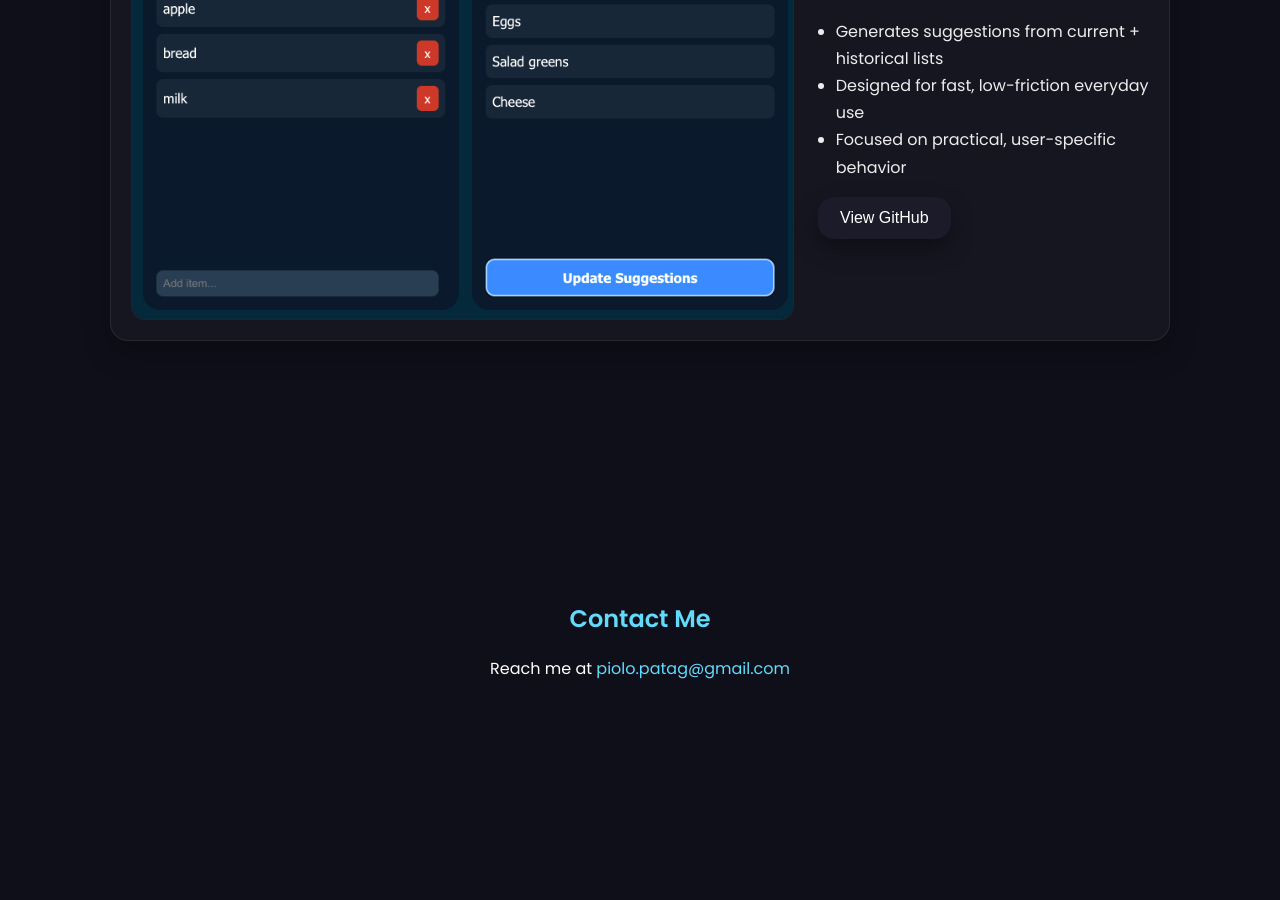
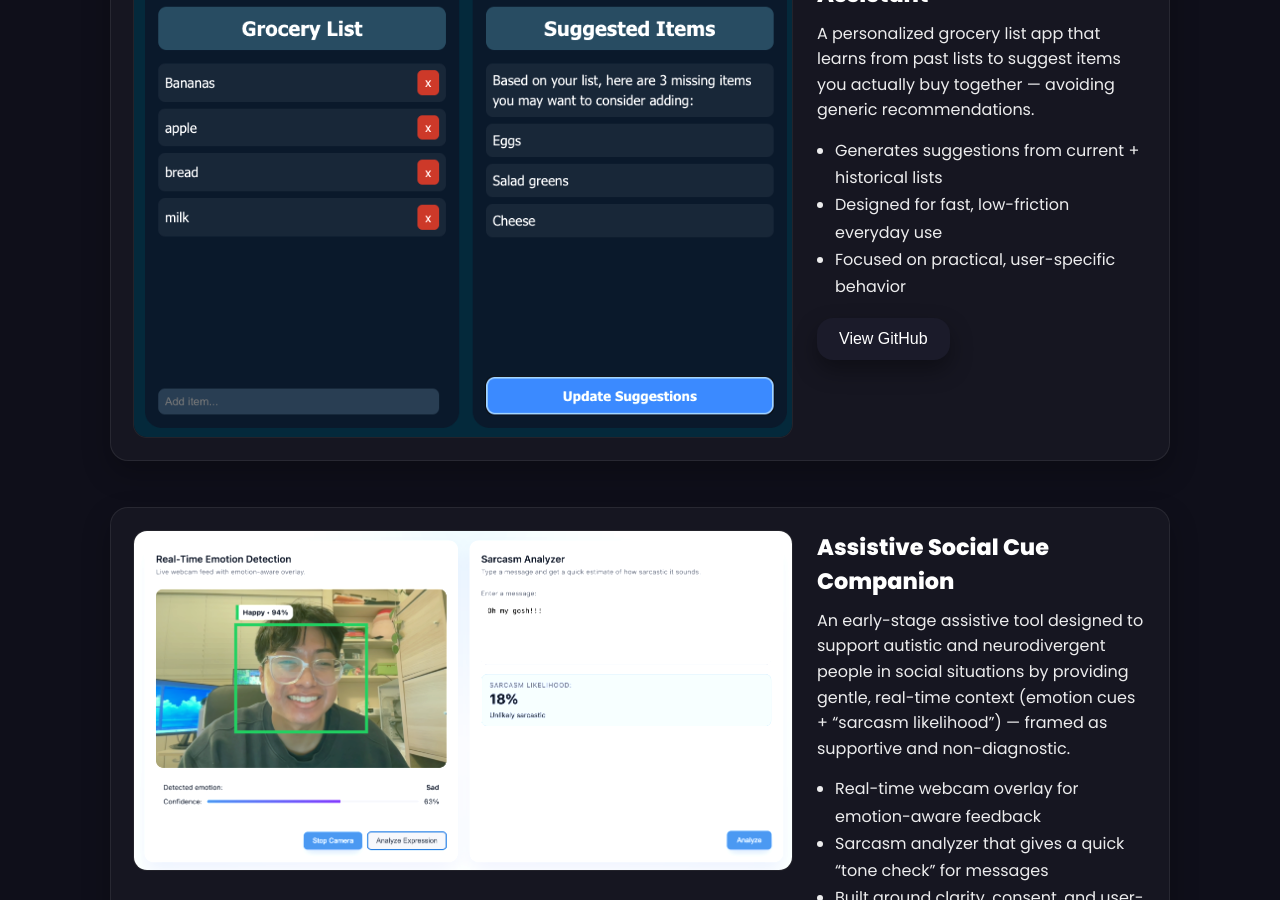
Before and after one commit to spiderpilo/spiderpilo.github.io, a React (Create React App) app: page / in a window 1280 px wide. Shown: the part 1900-2800 px from the top of the page. Before the commit the page ends 2710 px from the top, so only its background shows below. Built offline with nearby package versions, Linux system fonts and the light colour scheme.

Commit message:
added new project to project section

```diff
--- a/src/App.css
+++ b/src/App.css
@@ -1,4 +1,3 @@
-/* src/App.css */
 @import url('https://fonts.googleapis.com/css2?family=Poppins:wght@400;600;800&display=swap');
 
 :root {
@@ -16,11 +15,14 @@ html, body {
   padding: 0;
   background: var(--bg);
   color: var(--text);
-  font-family: 'Poppins', system-ui, sans-serif;
+  font-family: 'Poppins', system-ui, -apple-system, Segoe UI, Roboto, Arial, sans-serif;
   scroll-behavior: smooth;
 }
 
-.page-wrapper { min-height: 100vh; }
+.page-wrapper {
+  min-height: 100vh;
+  display: block;
+}
 
 /* HERO */
 .centered.hero {
@@ -31,7 +33,7 @@ html, body {
   align-items: center;
   width: min(100%, 900px);
   margin: 0 auto;
-  padding: 40px 20px;
+  padding: 40px 20px 40px;
   text-align: center;
 }
 
@@ -47,6 +49,11 @@ h1 { margin-bottom: 10px; }
     0 0 25px rgba(255, 255, 255, 0.2);
 }
 
+/* IMPORTANT: needed for letter transforms */
+.name-letter {
+  display: inline-block;
+}
+
 p {
   line-height: 1.6;
   max-width: 700px;
@@ -56,8 +63,8 @@ p {
 /* BUTTONS */
 .button-row {
   display: flex;
+  flex-wrap: wrap;
   gap: 18px;
-  flex-wrap: wrap;
   justify-content: center;
   margin-top: 28px;
 }
@@ -66,33 +73,37 @@ p {
   background: var(--btn);
   color: var(--text);
   padding: 14px 34px;
+  font-size: 16px;
   border: none;
-  border-radius: 16px; /* bubble feel */
+  border-radius: 16px;
   cursor: pointer;
-  font-size: 16px;
+  transition: transform 0.25s ease, background 0.25s ease, box-shadow 0.25s ease;
   box-shadow: 0 10px 22px rgba(0, 0, 0, 0.35);
-  transition: transform 0.25s ease, background 0.25s ease, box-shadow 0.25s ease;
-  transform: scale(1); /* IMPORTANT: ensures hover always has a baseline */
+  transform: scale(1);
   will-change: transform;
 }
 
-/* IMPORTANT: this is what makes the bubbles expand on hover */
 .my-button:hover {
   transform: translateY(-2px) scale(1.12);
   background: var(--btn-hover);
   box-shadow: 0 16px 30px rgba(0, 0, 0, 0.45);
 }
 
-/* Sections */
+/* SECTIONS */
 .section {
   width: min(100%, 860px);
   margin-inline: auto;
   padding: 120px 20px;
   text-align: center;
   scroll-margin-top: 120px;
+  margin-top: 80px;
 }
 
-h2 { color: var(--accent); font-weight: 600; }
+h2 {
+  margin: 8px 0 14px;
+  color: var(--accent);
+  font-weight: 600;
+}
 
 /* ABOUT */
 .profile-photo {
@@ -100,29 +111,51 @@ h2 { color: var(--accent); font-weight: 600; }
   height: 180px;
   border-radius: 50%;
   object-fit: cover;
-  margin-bottom: 28px;
+  display: block;
+  margin: 0 auto 28px;
   box-shadow: 0 0 24px rgba(255, 255, 255, 0.1);
 }
 
 /* PROJECTS */
+.projects-section {
+  width: min(100%, 1100px);
+}
+
+.projects-list {
+  display: flex;
+  flex-direction: column;
+  gap: 46px;
+  margin-top: 22px;
+}
+
 .project-card {
   display: grid;
-  gap: 22px;
-  padding: 20px;
+  grid-template-columns: 2fr 1fr;
+  gap: 24px;
+  padding: 22px;
   border-radius: 18px;
   background: rgba(255, 255, 255, 0.03);
   border: 1px solid rgba(255, 255, 255, 0.08);
   text-align: left;
   box-shadow: 0 12px 28px rgba(0, 0, 0, 0.25);
+
+  /* ✅ prevents the row from stretching and creating “dead” vertical space */
+  align-items: start;
 }
 
+/* ✅ Wrapper now hugs the image — no forced frame, no reserved height */
 .project-image-wrap {
+  width: 100%;
   border-radius: 14px;
   overflow: hidden;
+  border: 1px solid rgba(255, 255, 255, 0.08);
   background: rgba(0, 0, 0, 0.22);
-  border: 1px solid rgba(255, 255, 255, 0.08);
+
+  /* ✅ remove height constraints that cause empty space */
+  max-height: none;
 }
 
+/* ✅ Show the full screenshot (no crop) */
 .project-image {
   width: 100%;
   height: auto;
@@ -132,31 +165,50 @@ h2 { color: var(--accent); font-weight: 600; }
 }
 
 .project-title {
-  margin: 0;
+  margin: 0 0 10px;
   font-size: 1.4rem;
+  font-weight: 800;
+  color: #fff;
 }
 
-.project-description { opacity: 0.92; }
+.project-description {
+  opacity: 0.92;
+  margin: 0 0 14px;
+}
 
 .project-highlights {
   padding-left: 18px;
   line-height: 1.7;
   opacity: 0.92;
+  margin: 0 0 18px;
 }
 
-.project-actions { margin-top: 10px; }
+.project-actions {
+  margin-top: 6px;
+}
 
-.project-button { padding: 12px 22px; }
+.project-button {
+  padding: 12px 22px;
+}
 
 /* CONTACT */
-.email-link { color: var(--accent); text-decoration: none; }
-.email-link:hover { text-decoration: underline; }
+.email-link {
+  color: var(--accent);
+  text-decoration: none;
+}
+.email-link:hover {
+  text-decoration: underline;
+}
 
-/* Mobile */
+/* MOBILE */
+@media (max-width: 860px) {
+  .project-card {
+    grid-template-columns: 1fr;
+  }
+}
+
 @media (max-width: 640px) {
   .bold-name { font-size: 2.2rem; }
+  .my-button { padding: 12px 26px; }
   .section { padding: 90px 16px; }
-  .my-button { padding: 12px 26px; }
 }
-
-.name-letter { display: inline-block; }
--- a/src/App.js
+++ b/src/App.js
@@ -2,6 +2,7 @@ import './App.css';
 import { motion } from 'framer-motion';
 import profilePic from './Assets/6B0C5008-51E3-48A1-BA54-9009B1713076_1_105_c.jpeg';
 import groceryPic from './Assets/GroceryListAI.png';
+import socialCuePic from './Assets/Assistive_Social_Cue_Companion.png';
 
 // Buttons container (stagger)
 const buttonsContainer = {
@@ -19,8 +20,8 @@ const nameWaveContainer = {
   hidden: {},
   visible: {
     transition: {
-      delayChildren: 1.55,  // starts AFTER bubbles settle
-      staggerChildren: 0.08 // wave spacing per letter
+      delayChildren: 1.55, // starts AFTER bubbles settle
+      staggerChildren: 0.08
     }
   }
 };
@@ -30,7 +31,7 @@ const nameLetter = {
   hidden: { y: 0, scale: 1 },
   visible: {
     y: [0, -14, 0],
-    scale: [1, 1.10, 1],
+    scale: [1, 1.1, 1],
     transition: {
       duration: 0.55,
       times: [0, 0.35, 1],
@@ -39,13 +40,36 @@ const nameLetter = {
   }
 };
 
+// Project card fade-in (reusable)
+const projectCardMotion = {
+  initial: { opacity: 0, y: 60 },
+  whileInView: { opacity: 1, y: 0 },
+  transition: { duration: 1.1, ease: 'easeOut', delay: 0.1 },
+  viewport: { once: true, amount: 0.35 }
+};
+
+// Same animation, just a slightly different delay (avoids duplicate props)
+const projectCardMotionSecond = {
+  ...projectCardMotion,
+  transition: { ...projectCardMotion.transition, delay: 0.2 }
+};
+
 function App() {
   const openLink = (url) => window.open(url, '_blank', 'noopener,noreferrer');
 
+  // Centered scroll (nice for About/Contact)
   const scrollToCentered = (id) => {
     document.getElementById(id)?.scrollIntoView({
       behavior: 'smooth',
       block: 'center'
+    });
+  };
+
+  // Top scroll (nice for Projects so it lands at the start of the stack)
+  const scrollToTop = (id) => {
+    document.getElementById(id)?.scrollIntoView({
+      behavior: 'smooth',
+      block: 'start'
     });
   };
 
@@ -70,11 +94,7 @@ function App() {
             aria-label={name}
           >
             {name.split('').map((ch, idx) => (
-              <motion.span
-                key={`${ch}-${idx}`}
-                className="name-letter"
-                variants={nameLetter}
-              >
+              <motion.span key={`${ch}-${idx}`} className="name-letter" variants={nameLetter}>
                 {ch}
               </motion.span>
             ))}
@@ -84,17 +104,12 @@ function App() {
         <p>I code sometimes...</p>
 
         <p>
-          I am a <b>Computer Science student</b> at CSULB with a huge interest in full stack
-          development, AI, and — most of all — <b>beautiful user experience</b>.
+          I am a <b>Computer Science student</b> at CSULB with a huge interest in full stack development, AI,
+          and — most of all — <b>beautiful user experience</b>.
         </p>
 
         {/* Buttons (bubbles) */}
-        <motion.div
-          className="button-row"
-          variants={buttonsContainer}
-          initial="hidden"
-          animate="visible"
-        >
+        <motion.div className="button-row" variants={buttonsContainer} initial="hidden" animate="visible">
           <motion.button
             className="my-button"
             variants={buttonItem}
@@ -110,7 +125,7 @@ function App() {
             variants={buttonItem}
             whileHover={{ scale: 1.15 }}
             transition={{ type: 'spring', stiffness: 300 }}
-            onClick={() => scrollToCentered('projects')}
+            onClick={() => scrollToTop('projects')}
           >
             Projects
           </motion.button>
@@ -168,31 +183,22 @@ function App() {
           I focus on full-stack applications and AI-assisted tools, with an emphasis on usability and
           human-centered design.
         </p>
-        <p>
-          Outside of coding, I’m usually sketching UI ideas, refining personal projects, or learning
-          something new.
-        </p>
+        <p>Outside of coding, I’m usually sketching UI ideas, refining personal projects, or learning something new.</p>
       </section>
 
       {/* PROJECTS */}
-      <section id="projects" className="section projects-section" style={{ width: 'min(100%, 1100px)' }}>
+      <section id="projects" className="section projects-section">
         <h2>Projects</h2>
 
-        <motion.article
-          className="project-card"
-          style={{ gridTemplateColumns: '2fr 1fr', alignItems: 'start', gap: '24px' }}
-          initial={{ opacity: 0, y: 60 }}
-          whileInView={{ opacity: 1, y: 0 }}
-          transition={{ duration: 1.1, ease: 'easeOut', delay: 0.15 }}
-          viewport={{ once: true, amount: 0.45 }}
-        >
+        <div className="projects-list">
+          {/* PROJECT 1 */}
+          <motion.article className="project-card" {...projectCardMotion}>
             <motion.div
               className="project-image-wrap"
-            style={{ maxHeight: '650px' }}
-            initial={{ opacity: 0, scale: 0.94 }}
+              initial={{ opacity: 0, scale: 0.96 }}
               whileInView={{ opacity: 1, scale: 1 }}
-            transition={{ duration: 1.0, ease: 'easeOut', delay: 0.35 }}
-            viewport={{ once: true, amount: 0.55 }}
+              transition={{ duration: 1.0, ease: 'easeOut', delay: 0.25 }}
+              viewport={{ once: true, amount: 0.45 }}
             >
               <img
                 src={groceryPic}
@@ -206,7 +212,7 @@ function App() {
               className="project-content"
               initial={{ opacity: 0 }}
               whileInView={{ opacity: 1 }}
-            transition={{ duration: 0.9, delay: 0.5 }}
+              transition={{ duration: 0.9, delay: 0.35 }}
               viewport={{ once: true }}
             >
               <h3 className="project-title">AI-Powered Grocery List Assistant</h3>
@@ -234,6 +240,58 @@ function App() {
               </div>
             </motion.div>
           </motion.article>
+
+          {/* PROJECT 2 */}
+          <motion.article className="project-card" {...projectCardMotionSecond}>
+            <motion.div
+              className="project-image-wrap"
+              initial={{ opacity: 0, scale: 0.96 }}
+              whileInView={{ opacity: 1, scale: 1 }}
+              transition={{ duration: 1.0, ease: 'easeOut', delay: 0.25 }}
+              viewport={{ once: true, amount: 0.45 }}
+            >
+              <img
+                src={socialCuePic}
+                alt="Assistive Social Cue Companion"
+                className="project-image"
+                loading="lazy"
+              />
+            </motion.div>
+
+            <motion.div
+              className="project-content"
+              initial={{ opacity: 0 }}
+              whileInView={{ opacity: 1 }}
+              transition={{ duration: 0.9, delay: 0.35 }}
+              viewport={{ once: true }}
+            >
+              <h3 className="project-title">Assistive Social Cue Companion</h3>
+
+              <p className="project-description">
+                An early-stage assistive tool designed to support autistic and neurodivergent people in social
+                situations by providing gentle, real-time context (emotion cues + “sarcasm likelihood”) — framed
+                as supportive and non-diagnostic.
+              </p>
+
+              <ul className="project-highlights">
+                <li>Real-time webcam overlay for emotion-aware feedback</li>
+                <li>Sarcasm analyzer that gives a quick “tone check” for messages</li>
+                <li>Built around clarity, consent, and user-centered design</li>
+              </ul>
+
+              <div className="project-actions">
+                <motion.button
+                  className="my-button project-button"
+                  whileHover={{ scale: 1.06 }}
+                  transition={{ type: 'spring', stiffness: 300 }}
+                  onClick={() => openLink('https://github.com/spiderpilo/Assistive-Social-Cue-Companion')}
+                >
+                  View GitHub
+                </motion.button>
+              </div>
+            </motion.div>
+          </motion.article>
+        </div>
       </section>
 
       {/* CONTACT */}
```
Also changed, not shown: src/Assets/Assistive_Social_Cue_Companion.png (added). Lines whose indentation alone changed are shown as unchanged.
